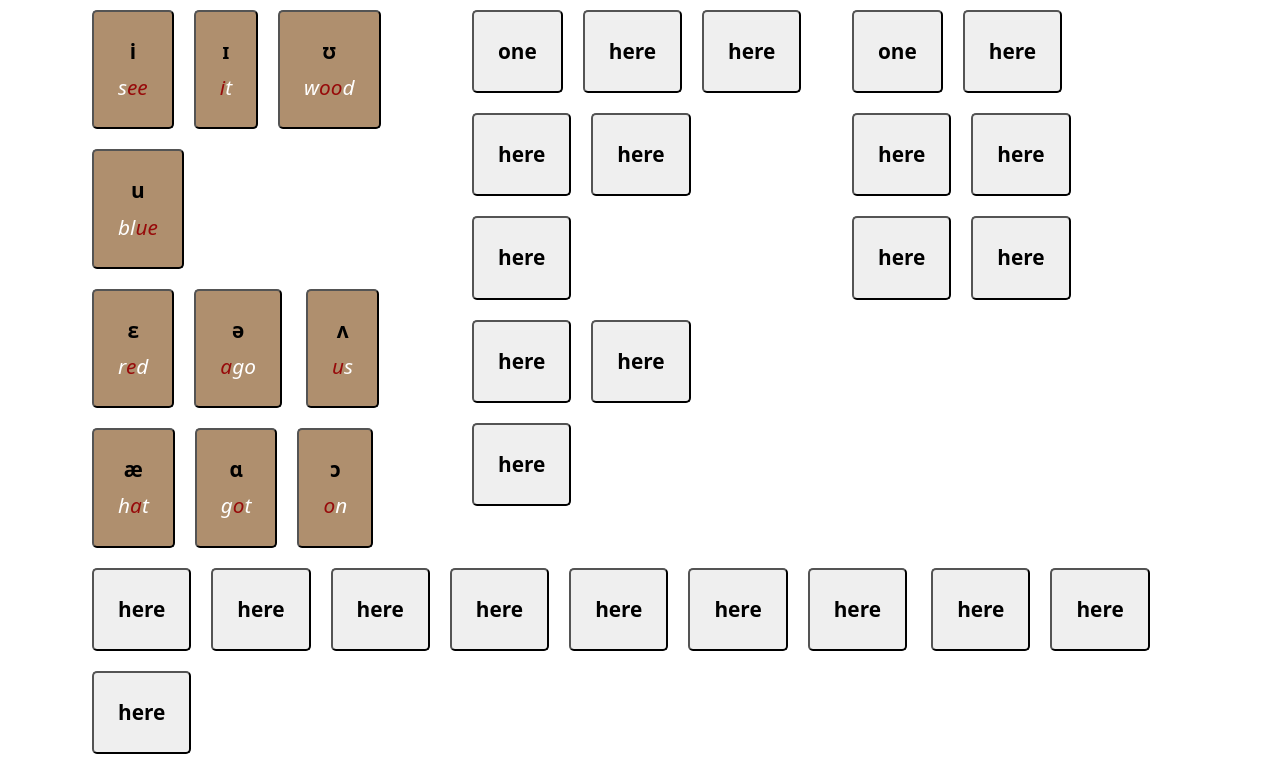
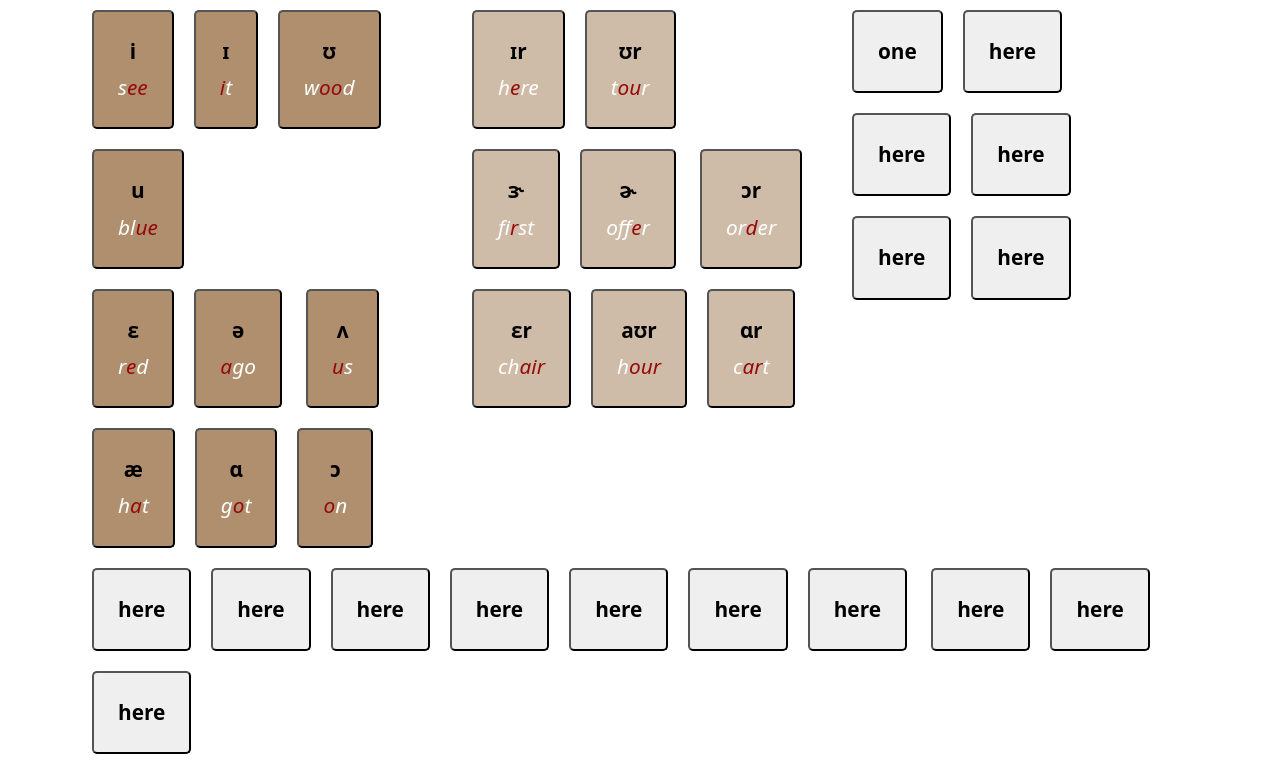
Before and after one commit to oheneadj/ipachart, a plain HTML site: page index.html in a window 1280 px wide. Shown: the top 771 px of the page. Drawn offline with nearby package versions, Linux system fonts and the light colour scheme.

Commit message:
added vowels

```diff
--- a/assets/js/app.js
+++ b/assets/js/app.js
@@ -101,14 +101,10 @@ monophthongs.forEach((monophthong) => {
 
 //Vowels
 vowels.forEach((vowel) => {
-  const btn = document.createElement("button");
-  btn.classList.add("btn");
-  btn.classList.add("vowel");
+  const btn = document.getElementsByClassName(vowel);
 
-  btn.innerText = vowel;
-
-  btn.addEventListener("click", () => {
-    stopSongs();
+  btn[0].addEventListener("click", () => {
+    console.log(vowel);
     document.getElementById(vowel).play();
   });
 
--- a/index.html
+++ b/index.html
@@ -52,26 +52,37 @@
             </div>
           </div>
         </div>
+        <!-- Vowels -->
         <div class="col-md-4 col-sm-12">
           <div class="row">
-            <div class="col-12">
-              <button type="submit">one</button
-              ><button type="submit">here</button
-              ><button type="submit">here</button>
+            <div class="col-12 vowel">
+              <button type="submit" class="ɪr">
+                ɪr<span>h<i>e</i>re</span></button
+              ><button type="submit" class="ʊr">
+                ʊr<span>t<i>ou</i>r</span>
+              </button>
             </div>
           </div>
           <div class="row">
-            <div class="col-12">
-              <button type="submit">here</button
-              ><button type="submit">here</button>
-              <button type="submit">here</button>
+            <div class="col-12 vowel">
+              <button type="submit" class="ɝ">ɝ<span>f<i>ir</i>st</span></button
+              ><button type="submit" class="ɚ">
+                ɚ<span>off<i>e</i>r</span>
+              </button>
+              <button type="submit" class="ɔr">
+                ɔr<span>or<i>d</i>er</span>
+              </button>
             </div>
           </div>
           <div class="row">
-            <div class="col-12">
-              <button type="submit">here</button
-              ><button type="submit">here</button
-              ><button type="submit">here</button>
+            <div class="col-12 vowel">
+              <button type="submit" class="ɛr">
+                ɛr<span>ch<i>air</i></span></button
+              ><button type="submit" class="aʊr">
+                aʊr<span>h<i>our</i></span></button
+              ><button type="submit" class="ɑr">
+                ɑr<span>c<i>ar</i>t</span>
+              </button>
             </div>
           </div>
         </div>
```
